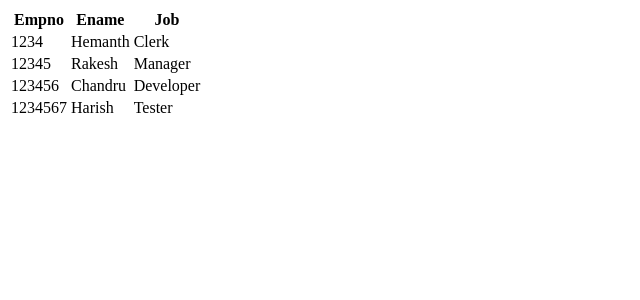
After one commit to GowdaHemannth/Django, a Django app: page /Table/ in a window 1280 px wide. The commit adds this page. Shown: the top 300 px of the page, without its empty margins (0-640 px from the left). Run offline with Django 5.2, Linux system fonts and the light colour scheme.

Commit message:
New Messgae Added

```diff
--- a/Templates/Templates/urls.py
+++ b/Templates/Templates/urls.py
@@ -23,6 +23,8 @@ urlpatterns = [
     path('captain/',views.index),
     path('sum_of_two/<int:a>/<int:b>/',views.Sum_OF_TWO),
     path('even_ornot/<int:H>/',views.Even_Or_Not),
-    path('Gretaer_Than_10/<str:n>/',views.Greater_Than_10),
-    path('CountDigits/<int:Number>/',views.Even_Or_Odd)
+    path('Check_lowerCase/<str:n>/',views.Check_Upper),
+    path('CountDigits/<int:Number>/',views.Even_Or_Odd),
+    path('Leap_Year/<int:n>/',views.Leap_Year),
+    path("Table/",views.Data)
 ]
--- a/Templates/captain/views.py
+++ b/Templates/captain/views.py
@@ -44,7 +44,7 @@ def Even_Or_Not(request,H):
     return render(request,'sample3.html',context)
 
 #  Here we will Create The Function
-def Greater_Than_10(request,n):
+def Check_Upper(request,n):
     context={
         'n':n
     }
@@ -55,3 +55,36 @@ def Even_Or_Odd(request,Number):
         'Number':Number
     }
     return render(request,'sample5.html',context)
+
+def Leap_Year(request,n):
+    context={
+        'n':n
+    }
+    return render(request,'sample6.html',context)
+
+def Data(request):
+    Emp_Data=[
+        {
+          'empno':1234,
+          'ename':"Hemanth",
+          'job':'Clerk'
+            },
+        {
+
+          'empno':12345,
+          'ename':"Rakesh",
+          'job':'Manager' },
+        {
+
+          'empno':123456,
+          'ename':"Chandru",
+          'job':'Developer' },
+        {
+
+          'empno':1234567,
+          'ename':"Harish",
+          'job':'Tester'
+        }
+    ]
+    context={'employees': Emp_Data}
+    return render(request,'Table.html',context)
--- /dev/null
+++ b/Templates/template/Table.html
@@ -0,0 +1,22 @@
+<!DOCTYPE html>
+<html lang="en">
+<head>
+    <meta charset="UTF-8">
+    <meta name="viewport" content="width=device-width, initial-scale=1.0">
+    <title>Document</title>
+</head>
+<body>
+    <table>
+    <th>Empno</th>
+    <th>Ename</th>
+    <th>Job</th>
+    {% for emp in employees %}
+    <tr>
+        <td>{{emp.empno}}</td>
+        <td>{{emp.ename}}</td>
+        <td>{{emp.job}}</td>
+    </tr>
+    {% endfor %}
+    </table>
+</body>
+</html>
```
Also changed, not shown: Templates/captain/templatetags/custom_filter.py (+10 -0 lines), Templates/template/sample4.html (+3 -4 lines), Templates/template/sample5.html (+4 -3 lines), Templates/template/sample6.html (added, +17 -0 lines).
